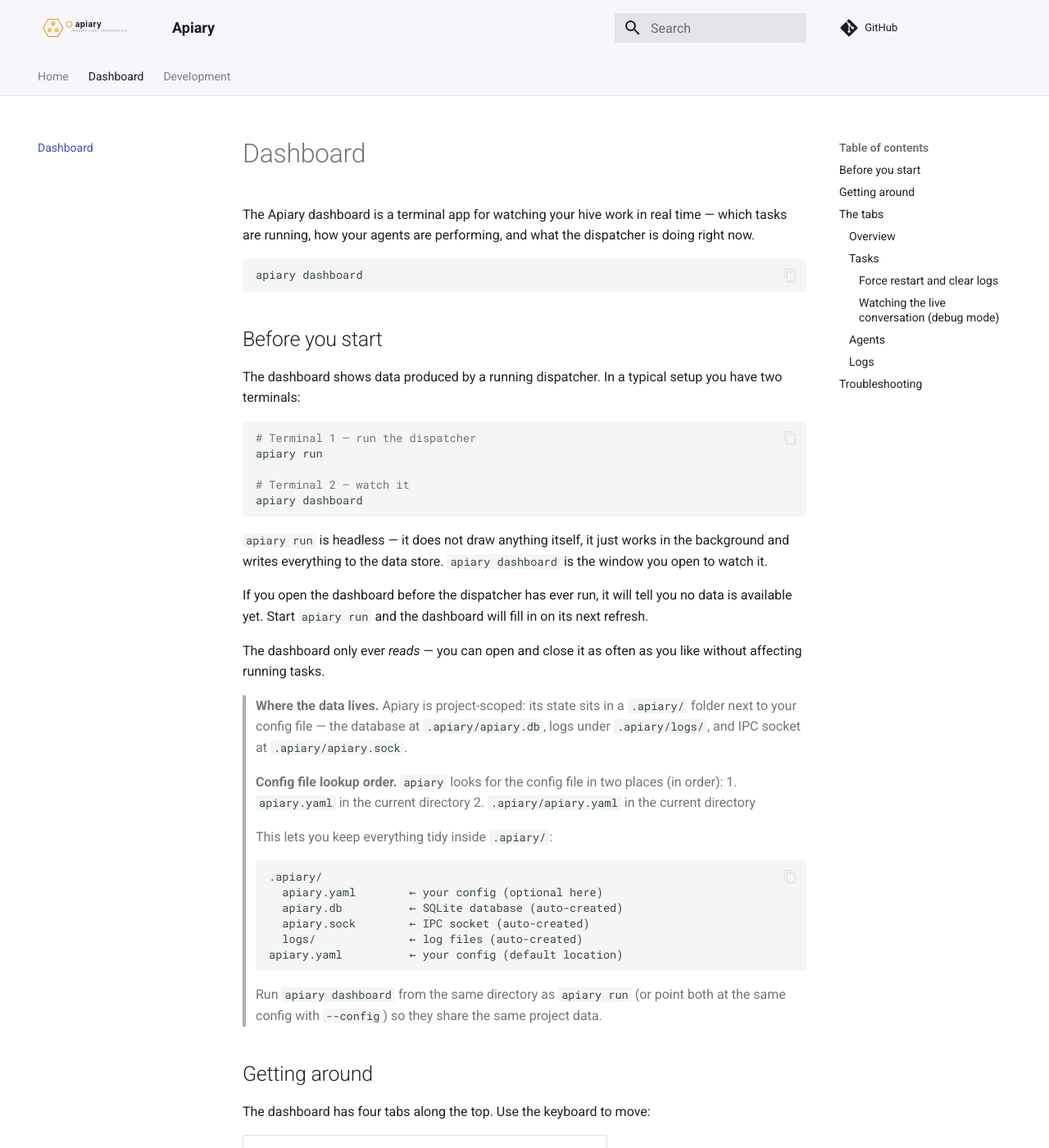
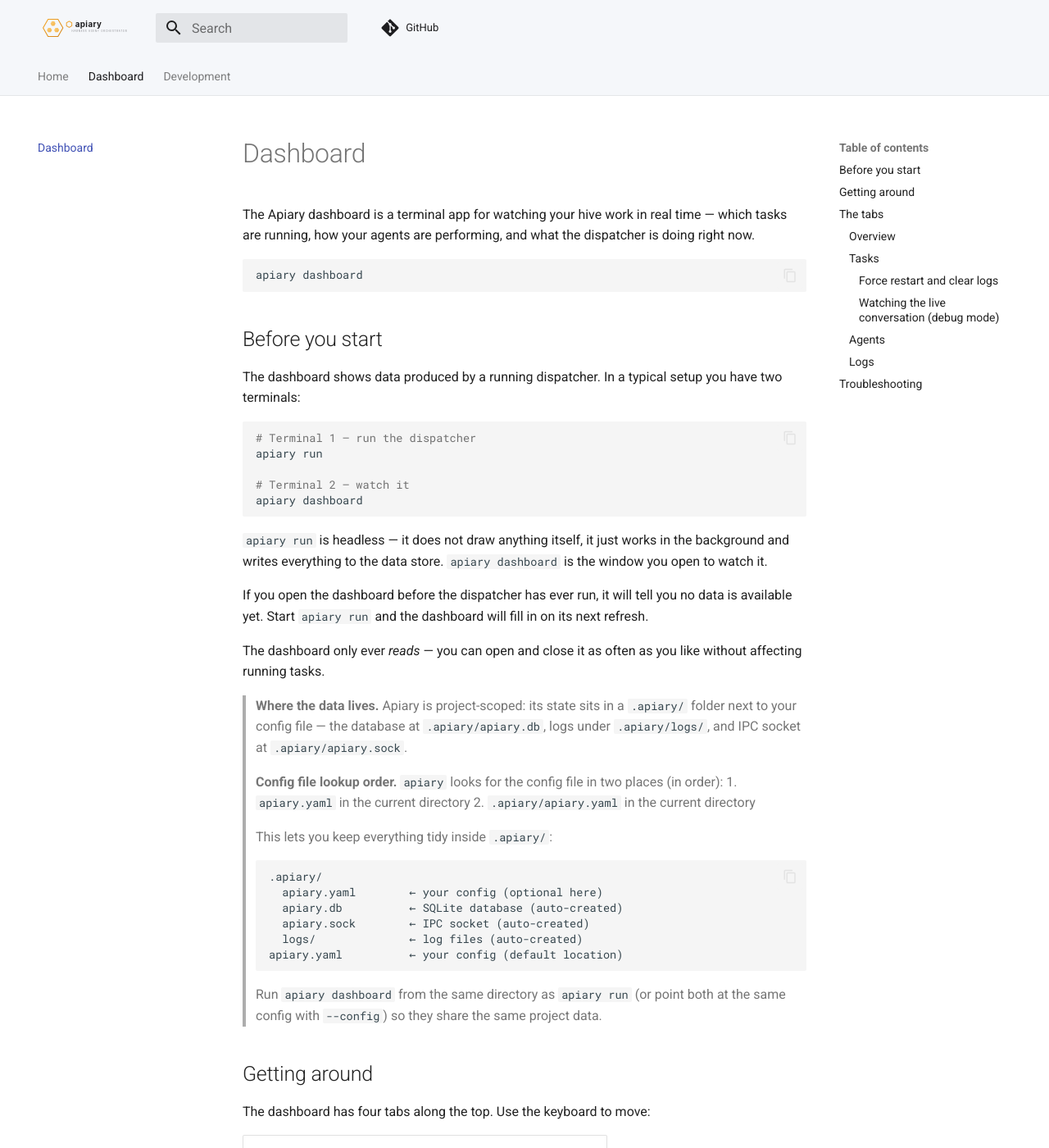
Before and after one commit to orlandoburli/apiary, an MkDocs documentation site: the page built from docs/dashboard.md, in a window 1280 px wide and 1400 px high. Shown: the whole window at 82% size. Built offline with MkDocs 1.6.1 and Material for MkDocs 9.7.7, drawn with Linux system fonts in a browser that asks for light colours; comment, search, counter and statistics services are not loaded.

Commit message:
fix(docs): remove the 'Apiary' title from the header (the logo already has the name)

```diff
--- a/docs/stylesheets/extra.css
+++ b/docs/stylesheets/extra.css
@@ -18,9 +18,9 @@
   color: #1d1d1f;
 }
 
-/* Header title text color */
+/* Hide header title text (logo already has the name) */
 .md-header__title {
-  color: #1d1d1f;
+  display: none;
 }
 
 /* Header navigation link color */
```
